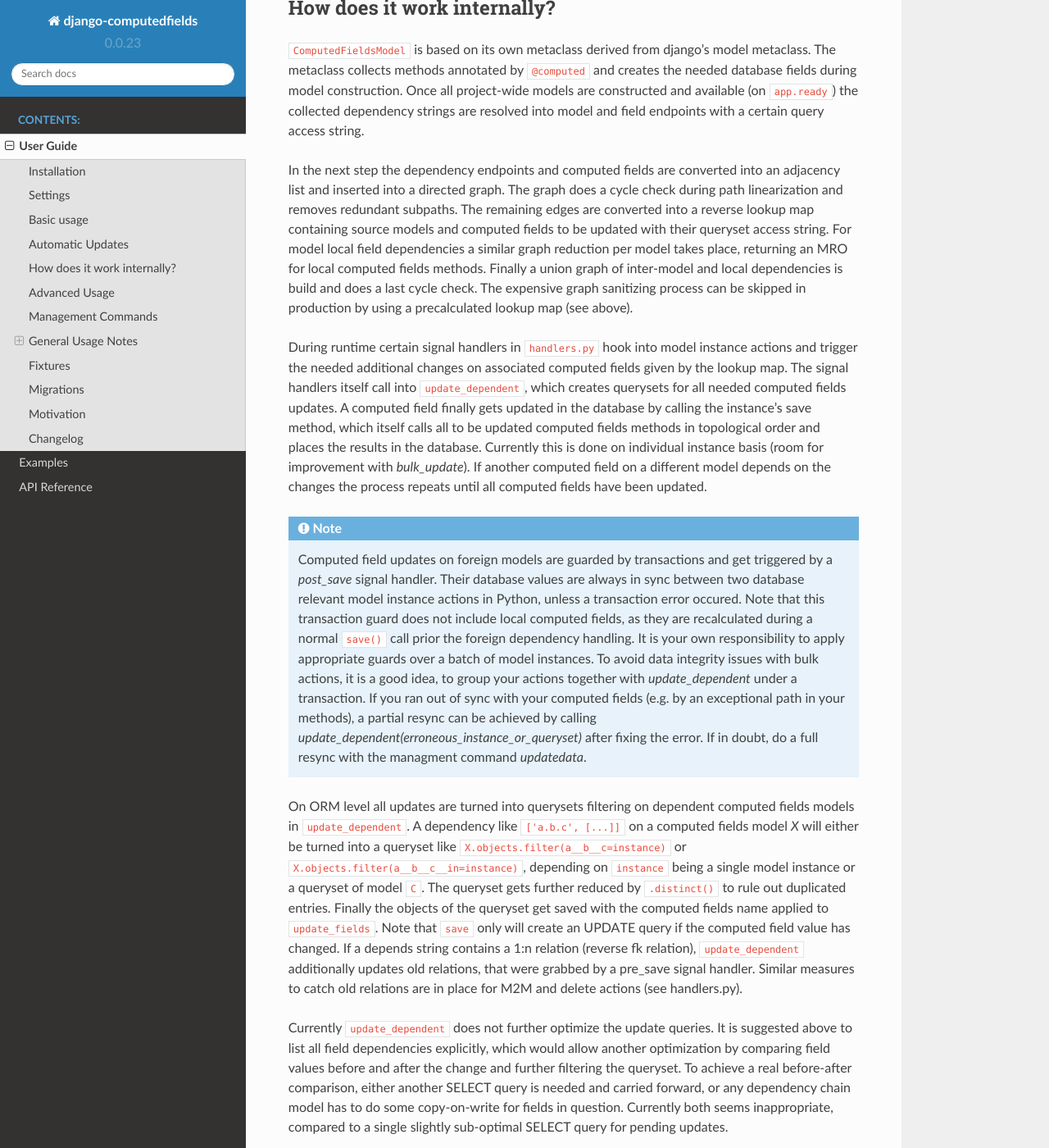
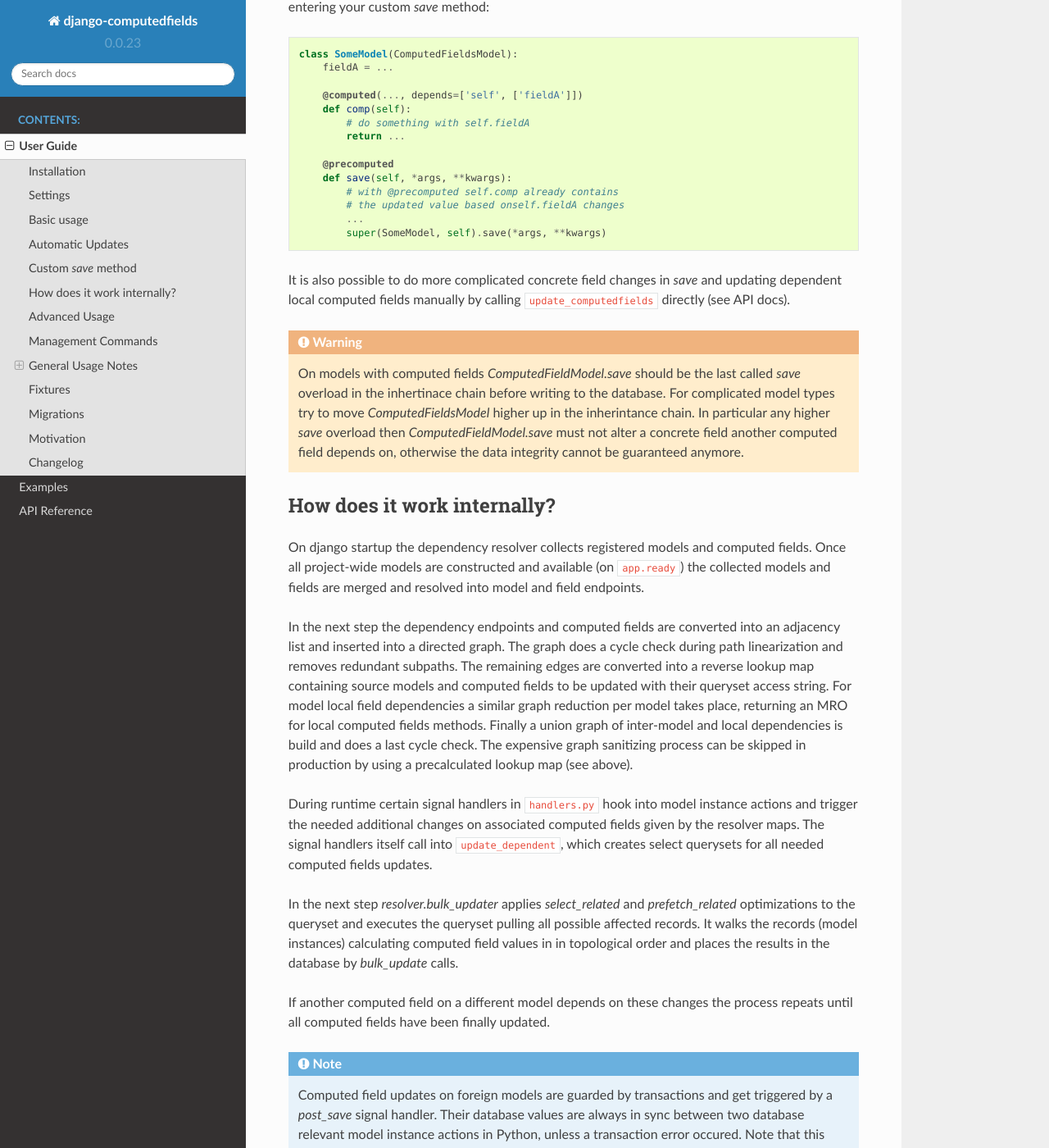
Before and after one commit to netzkolchose/django-computedfields, a Sphinx documentation site: the page built from docs/manual.rst, in a window 1280 px wide and 1400 px high, scrolled down 3778 px. Shown: the whole window at 82% size. Built offline with Sphinx 7.4.7 and the Read the Docs theme 2.0.0, drawn with Linux system fonts in a browser that asks for light colours; the version number is read from the project's files by our own code; some of the changed text lies outside the part shown.

Commit message:
update manual docs

```diff
--- a/docs/manual.rst
+++ b/docs/manual.rst
@@ -114,79 +114,110 @@
                                        self.postal, self.city)
 
 Now a change to ``self.street``, ``self.postal``, ``self.city`` or ``person.combined``
-will update ``full_address``.
+will update ``full_address``. Also changing ``self.person`` will trigger an update of ``full_address``.
 
-Dependencies should be listed as ``['relation_name', fieldnames_on_that_model]``.
+Dependencies should be listed as ``['relation_name', concrete_fieldnames]``.
 The relation can span serveral models, simply name the relation
-in python style with a dot (e.g. ``'a.b.c'``). A relation can be of any of
+in python style with a dot (e.g. ``'a.b.c'``). A relation can be any of
 foreign key, m2m, o2o and their back relations.
-The fieldnames should be a list of strings of concrete fields on the foreign model.
-
-.. WARNING::
-
-    The old `depends` syntax is deprecated and should not be used anymore. It will be removed with
-    a future version.
+The fieldnames should be a list of strings of concrete fields on the foreign model the method
+pulls data from.
 
 .. NOTE::
 
-    The computed method gets evaluated in the model instance save method. If you
-    allow relations to contain ``NULL`` values you have to handle this case explicitly:
+    The example above contains a special depends rule with ``'self'`` as relation name.
+    While it looks awkward to declare model local dependencies explicitly, it is needed
+    to correctly trigger computed field updates under any circumstances.
+
+    Rule of thumb regarding `depends` - list **ALL** concrete fields a computed field pulls data from,
+    even local ones with ``'self'``. Also see examples for further details and more complicated
+    situations with annotated fields.
+
+.. NOTE::
+
+    If you allow relations to contain ``NULL`` values you have to handle this case explicitly:
 
     .. CODE:: python
 
         @computed(models.CharField(max_length=32), depends=[['nullable_relation', ['field']]])
         def compfield(self):
-            if not self.nullable_relation:          # special handling of NULL here
+            # special handling of NULL here as access to
+            # self.nullable_relation.field would fail
+            if not self.nullable_relation:
                 return 'something else'
-            return self.nullable_relation.field     # some code referring the correct field
+            # normal invocation with correct data pull across correct relation
+            return self.nullable_relation.field
 
-    Computed fields directly depending on m2m relations cannot run the associated
-    method successfully on the first ``save`` if the instance was newly created
-    (due to Django's order of saving the instance and m2m relations). Therefore
-    you have to handle this case explicitly as well:
+    A special case in this regard are m2m relations during the first save of a newly
+    created instance, which cannot access the relation yet. You have to handle this case
+    explicitly as well:
 
     .. CODE:: python
 
         @computed(models.CharField(max_length=32), depends=[['m2m', ['field']]])
         def compfield(self):
-            if not self.pk:  # no pk yet, access to .m2m will fail
+            # no pk yet, access to .m2m will fail
+            if not self.pk:
                 return ''
+            # normal data pull across m2m relation
             return ''.join(self.m2m.all().values_list('field', flat=True))
 
-    Generally you should avoid nested m2m relations in dependendies
-    as much as possible since the update penalty will explode.
+    Pulling field dependencies over m2m relations has several more drawbacks, in general
+    it is a good idea to avoid m2m relations in `depends` as much as possible.
+    Also see examples about m2m relations.
 
-.. NOTE::
+.. WARNING::
 
-    To get proper updates from local field dependencies under any cicumstances
-    it is important to provide a `self` entry in ``depends``:
+    With `depends` rules you can easily end up with recursive updates.
+    The dependency resolver tries to detect cycling dependencies and might
+    raise a ``CycleNodeException`` during startup.
 
-    .. CODE:: python
 
-        address.city = 'New City'
-        address.save(update_fields=['city'])  # also updates .full_address
+Custom `save` method
+--------------------
 
-    This works because of the dependency declaration to ``['self', [..., 'city']]`` above.
-    Beside correct expansion of ``update_fields`` this is also needed to determine
-    the correct execution order of computed fields methods for local dependent computed fields (`MRO`).
-    Also note that from version 0.0.19 onwards `update_fields` will slightly deviate from django's
-    default behavior. It will be auto expanded by dependent local computed fields and also trigger
-    updates on foreign dependent computed fields.
+If you have a custom save method defined on your models, it is important to note, that by default local computed
+field values are not yet updated to their new values, as this happens during `ComputedFieldModel.save` afterwards.
+Thus code in `save` relying on computed fields still sees old values.
 
-.. CAUTION::
+With the decorator ``@precomputed`` you can change that behavior to update computed fields before entering
+your custom `save` method:
 
-    With the depends strings you can easily end up with recursive updates.
-    The dependency resolver tries to detect cycling dependencies and might
-    raise a ``CycleNodeException``.
+.. code-block:: python
+
+    class SomeModel(ComputedFieldsModel):
+        fieldA = ...
+
+        @computed(..., depends=['self', ['fieldA']])
+        def comp(self):
+            # do something with self.fieldA
+            return ...
+
+        @precomputed
+        def save(self, *args, **kwargs):
+            # with @precomputed self.comp already contains
+            # the updated value based onself.fieldA changes
+            ...
+            super(SomeModel, self).save(*args, **kwargs)
+
+It is also possible to do more complicated concrete field changes in `save` and updating dependent local
+computed fields manually by calling ``update_computedfields`` directly (see API docs).
+
+.. WARNING::
+
+    On models with computed fields `ComputedFieldModel.save` should be the last called `save` overload
+    in the inhertinace chain before writing to the database. For complicated model types try to move
+    `ComputedFieldsModel` higher up in the inherintance chain. In particular any higher `save` overload
+    then `ComputedFieldModel.save` must not alter a concrete field another computed field depends on,
+    otherwise the data integrity cannot be guaranteed anymore.
 
 
 How does it work internally?
 ----------------------------
 
-``ComputedFieldsModel`` is based on its own metaclass derived from django's model metaclass.
-The metaclass collects methods annotated by ``@computed`` and creates the needed database fields
-during model construction. Once all project-wide models are constructed and available (on ``app.ready``)
-the collected dependency strings are resolved into model and field endpoints with a certain query access string.
+On django startup the dependency resolver collects registered models and computed fields.
+Once all project-wide models are constructed and available (on ``app.ready``)
+the collected models and fields are merged and resolved into model and field endpoints.
 
 In the next step the dependency endpoints and computed fields are converted into an adjacency list and inserted
 into a directed graph. The graph does a cycle check during path linearization and removes redundant subpaths.
@@ -197,13 +228,17 @@
 can be skipped in production by using a precalculated lookup map (see above).
 
 During runtime certain signal handlers in ``handlers.py`` hook into model instance actions and trigger
-the needed additional changes on associated computed fields given by the lookup map.
-The signal handlers itself call into ``update_dependent``, which creates querysets for all needed
-computed fields updates. A computed field finally gets updated in the database by calling the instance's save method,
-which itself calls all to be updated computed fields methods in topological order and places the results in the database.
-Currently this is done on individual instance basis (room for improvement with `bulk_update`).
-If another computed field on a different model depends on the changes the process repeats until
-all computed fields have been updated.
+the needed additional changes on associated computed fields given by the resolver maps.
+The signal handlers itself call into ``update_dependent``, which creates select querysets for all needed
+computed fields updates.
+
+In the next step `resolver.bulk_updater` applies `select_related` and `prefetch_related` optimizations
+to the queryset and executes the queryset pulling all possible affected records. It walks the records
+(model instances) calculating computed field values in in topological order and places the results
+in the database by `bulk_update` calls.
+
+If another computed field on a different model depends on these changes the process repeats until all
+computed fields have been finally updated.
 
 .. NOTE::
 
@@ -211,29 +246,27 @@
     signal handler. Their database values are always in sync between two database relevant model instance
     actions in Python, unless a transaction error occured. Note that this transaction guard does not include
     local computed fields, as they are recalculated during a normal ``save()`` call prior the foreign dependency
-    handling. It is your own responsibility to apply appropriate guards over a batch of model instances. To avoid
-    data integrity issues with bulk actions, it is a good idea, to group your actions together with
-    `update_dependent` under a transaction. If you ran out of sync with your computed fields (e.g. by an
-    exceptional path in your methods), a partial resync can be achieved by calling
-    `update_dependent(erroneous_instance_or_queryset)` after fixing the error. If in doubt, do a full resync with
-    the managment command `updatedata`.
+    handling. It is your own responsibility to apply appropriate guards over a batch of model instances.
 
-On ORM level all updates are turned into querysets filtering on dependent computed fields models
+    For more advanced usage in conjunction with bulk actions and `update_dependent` see below and examples.
+
+On ORM level all updates are turned into select querysets filtering on dependent computed fields models
 in ``update_dependent``. A dependency like ``['a.b.c', [...]]`` on a computed fields model `X` will either
 be turned into a queryset like ``X.objects.filter(a__b__c=instance)`` or ``X.objects.filter(a__b__c__in=instance)``,
 depending on ``instance`` being a single model instance or a queryset of model ``C``.
-The queryset gets further reduced by ``.distinct()`` to rule out duplicated entries.
-Finally the objects of the queryset get saved with the computed fields name applied to ``update_fields``.
-Note that ``save`` only will create an UPDATE query if the computed field value has changed.
-If a depends string contains a 1:n relation (reverse fk relation), ``update_dependent`` additionally updates
-old relations, that were grabbed by a pre_save signal handler.
-Similar measures to catch old relations are in place for M2M and delete actions (see handlers.py).
 
-Currently ``update_dependent`` does not further optimize the update queries. It is suggested above to list all
-field dependencies explicitly, which would allow another optimization by comparing field values before and after
-the change and further filtering the queryset. To achieve a real before-after comparison, either another SELECT
-query is needed and carried forward, or any dependency chain model has to do some copy-on-write for fields in question.
-Currently both seems inappropriate, compared to a single slightly sub-optimal SELECT query for pending updates.
+Note that the auto resolver only triggers field updates for real values changes (by comparing old and new value).
+If a `depends` rule contains a 1:n relation (reverse fk relation), ``update_dependent`` additionally updates
+old relations, that were grabbed by a `pre_save` signal handler.
+Similar measures to catch old relations are in place for m2m relations and delete actions (see handlers.py).
+
+.. NOTE::
+
+    The fact that you have list all field dependencies explicitly would allow another agressive optimization in
+    ``update_dependent``, by filtering the select for update queryset for tracked concrete field changes.
+    But to achieve arbitrary concrete field change tracking, a before-after comparison is needed, either by
+    another SELECT query, or by some copy-on-write logic on any dependency chain model field.
+    Currently both seems inappropriate, compared to a single slightly sub-optimal SELECT query for pending updates.
 
 
 Advanced Usage
@@ -380,6 +413,11 @@
 Changelog
 ---------
 
+- `master` - in preparation for  v0.1.0
+    - remove custom metaclass, introducing `Resolver` class
+    - new decorator `@precomputed` for custom save methods
+    - remove old `depends` syntax
+    - docs update
 - 0.0.23:
     - Bugfix: Fixing leaking computed fields in model inheritance.
 - 0.0.22:
```
Also changed, not shown: other parts of docs/manual.rst (+2 -2 lines).
